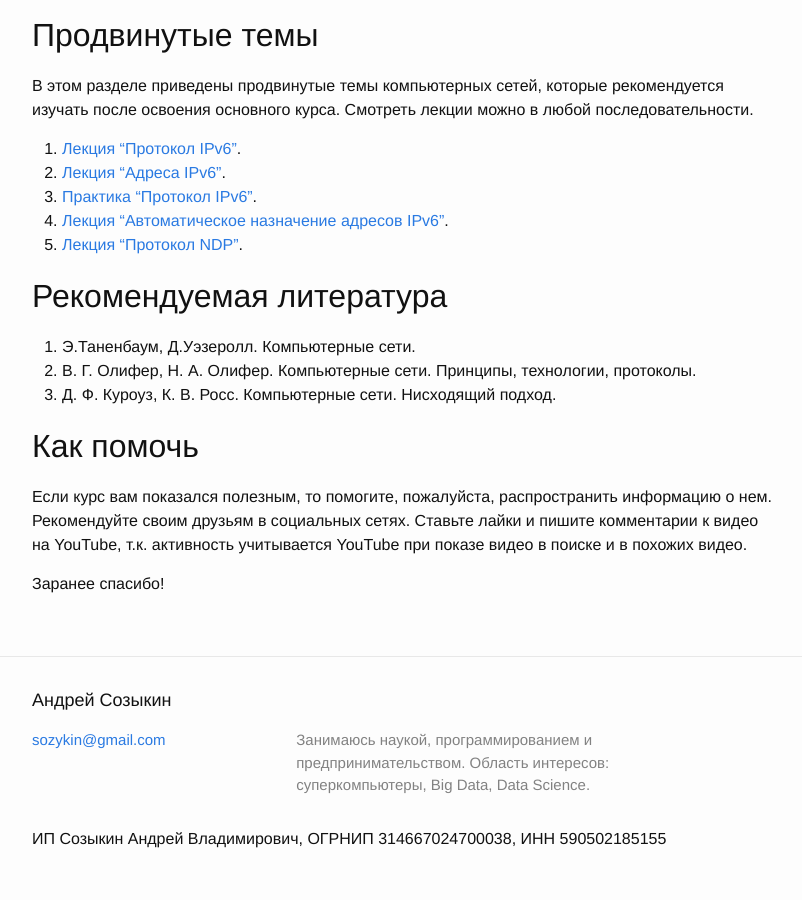
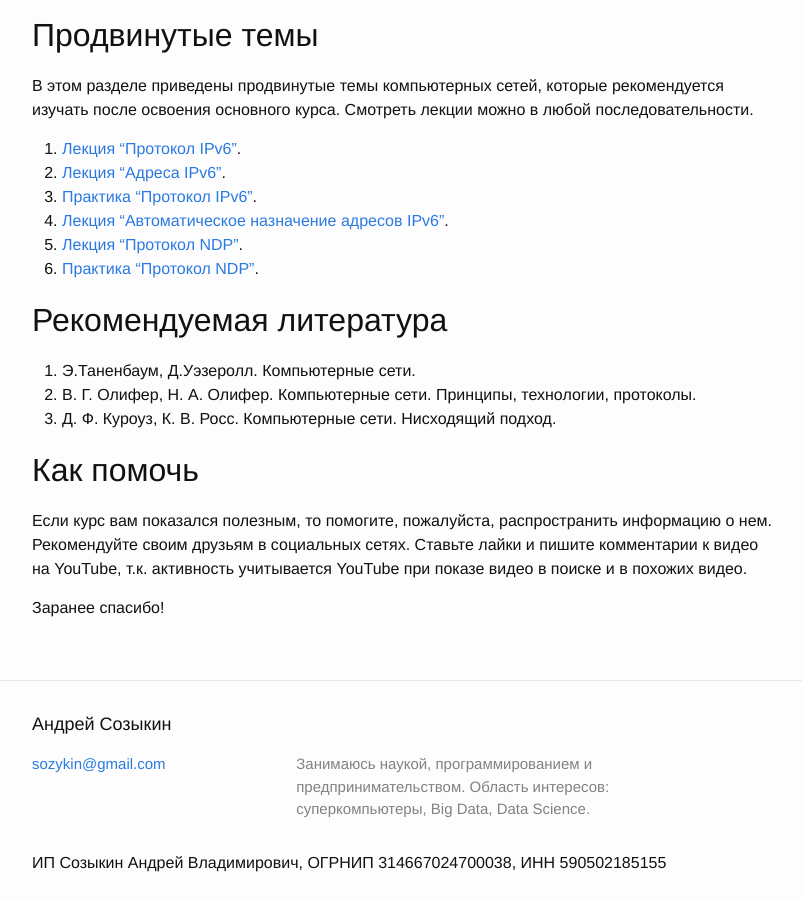
Before and after one commit to sozykin/asozykin.ru, a Jekyll site: the page built from _pages/networks_online.md, in a window 1280 px wide and 900 px high, scrolled down 2772 px. Shown: the whole window, without its empty margins (238-1040 px from the left). Built offline with Jekyll 4.4.1, drawn with Linux system fonts in a browser that asks for light colours; comment, search, counter and statistics services are not loaded.

Commit message:
Added NDP Practice to the Networks online course

```diff
--- a/_pages/networks_online.md
+++ b/_pages/networks_online.md
@@ -122,6 +122,8 @@ permalink: /courses/networks_online
 3. [Практика "Протокол IPv6"](https://youtu.be/xCEiYBmEh38).
 4. [Лекция "Автоматическое назначение адресов IPv6"](https://youtu.be/GZTqZQVSY1A).
 5. [Лекция "Протокол NDP"](https://youtu.be/e50Xcxeol4E).
+6. [Практика "Протокол NDP"](https://youtu.be/3Gxv7VRa8xQ).
+
 
 ## Рекомендуемая литература
 
```
